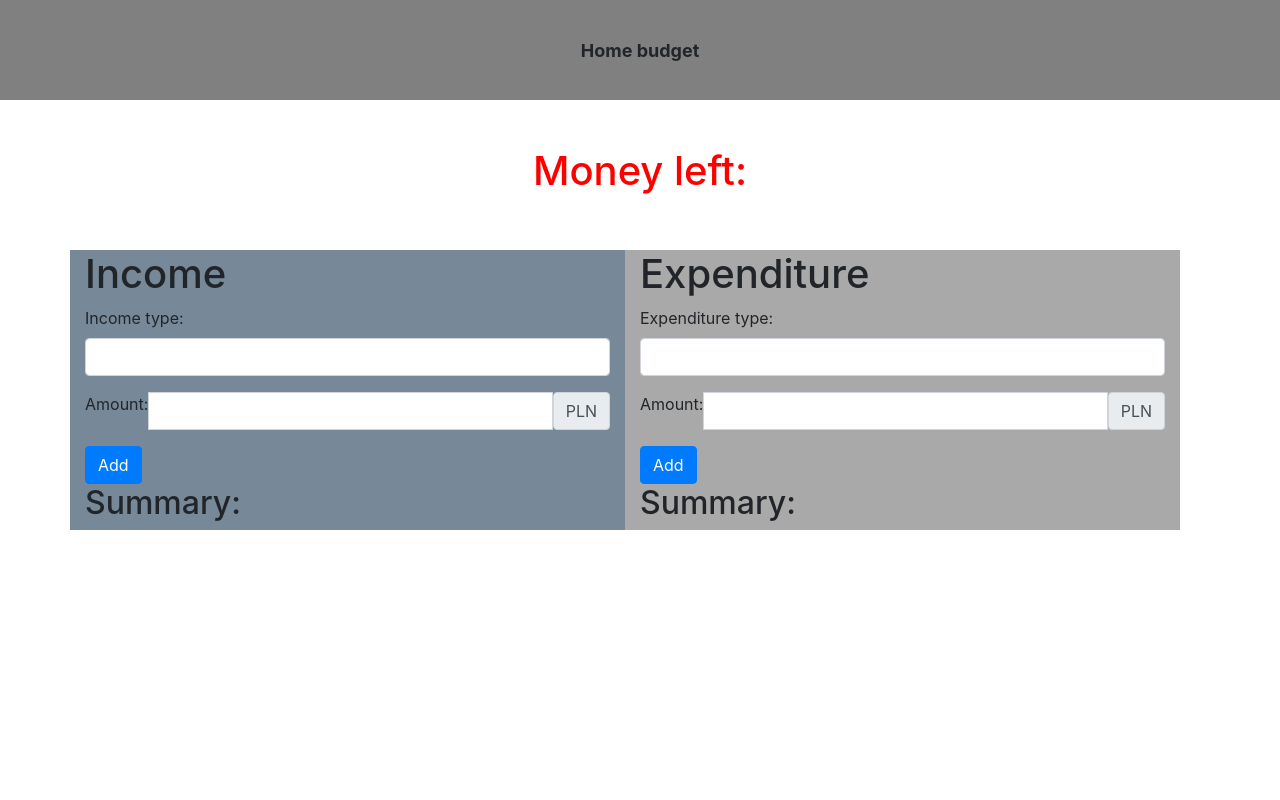
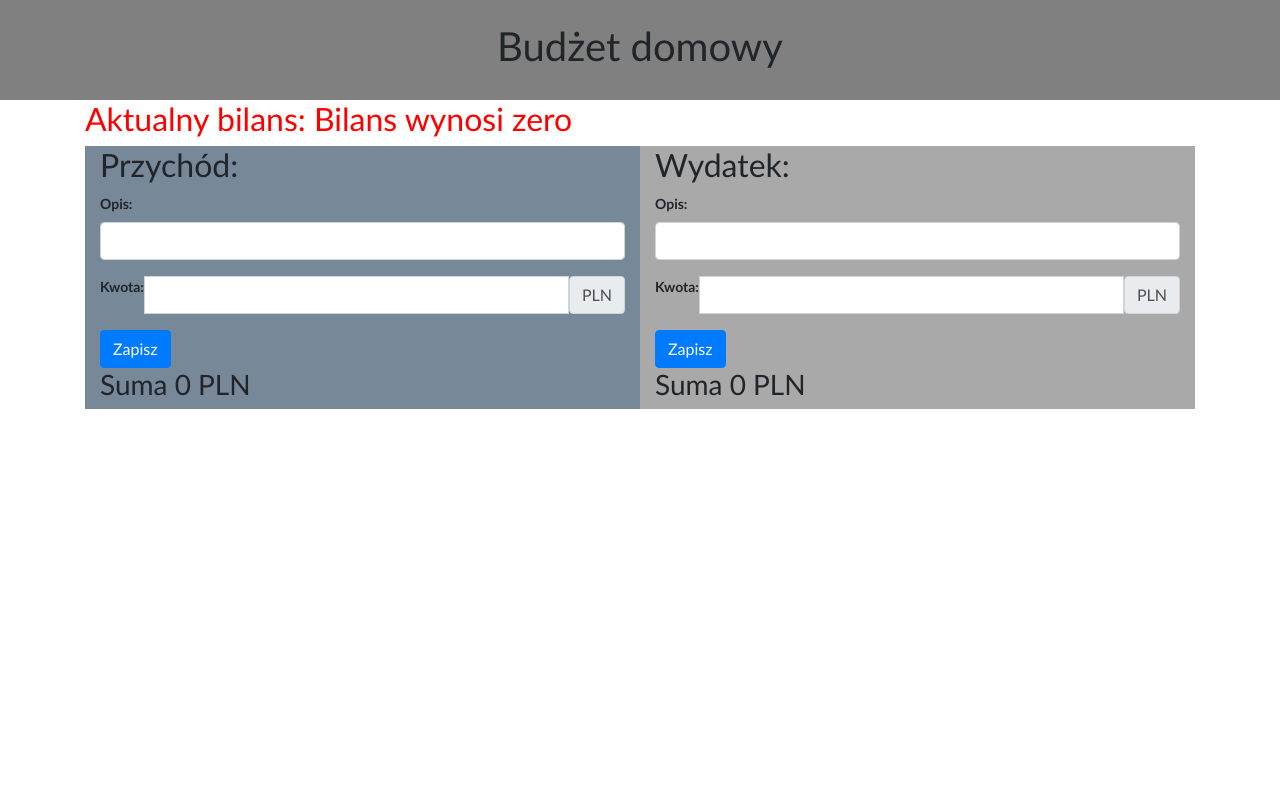
Before and after one commit to DorotaRan/Home-budget, a plain HTML site: page index.html in a window 1280 px wide. Drawn offline with nearby package versions, Linux system fonts and the light colour scheme.

Commit message:
task partially completed - without Local Storage

```diff
--- a/index.html
+++ b/index.html
@@ -10,35 +10,38 @@
 <body>
     <nav></nav>
     <main>
-        <header>Home budget</header>
-        <div class="container" id="mainContainer">
+        <header>
+            <h1>Budżet domowy</h1>
+        </header>
+        <div class='container' id="mainContainer">
             <div id="balansContainer">
                 <div class="logo"></div>
-                <h1>Money left:
+                <h2>Aktualny bilans:
                     <span id="moneyCounter"></span>
-                </h1>
+                </h2>
             </div>
             <div id="InExContainer" class="row">
-                <div id="incomeContainer" class="col-6">
-                    <h1 class="title">Income</h1>
-                    <form id="incomeForm" class="mc-margin-20px">
+
+                <div id="incomeContainer" class="container">
+                    <h2 class="title">Przychód: </h2>
+                    <form id="incomeForm">
                         <div class="form-group" id="incomeType">
-                            <label for="incomeType">Income type: </label>
+                            <label for="incomeType">Opis: </label>
                             <input type="text" class="form-control" id="incomeType">
                             <small id="incomeTypeError" class="input-info-danger"></small>
                         </div>
                         <div class="input-group mb-3" id="incomeAmount">
-                            <label for="incomeAmount">Amount: </label>
+                            <label for="incomeAmount">Kwota: </label>
                             <input type="text" id="incomeAmount" class="form-control" aria-label="Amount (to the nearest PLN)">
-                            <span class="input-group-text">PLN</span>
+                            <span class="input-group-text">PLN </span>
                             <small id="incomeAmountError" class="input-info-danger"></small>
                         </div>
-                        <button type="submit" class="btn btn-primary">Add</button>
+                        <button type="submit" class="btn btn-primary">Zapisz</button>
                     </form>
-                    <div class="mc-margin-20px">
-                        <h2>Summary:
+                    <div>
+                        <h3>Suma
                             <span id="incomeSummary"></span>
-                        </h2>
+                        </h3>
 
                         <div id="incomeSummaryContainer">
                             <ul class="list-group" id="incomeList">
@@ -47,26 +50,26 @@
                     </div>
                 </div>
 
-                <div id="expenditureContainer" class="col-6">
-                    <h1 class="title">Expenditure</h1>
-                    <form id="expenditureForm" class="mc-margin-20px">
+                <div id="expenditureContainer" class="container">
+                    <h2 class="title">Wydatek:</h2>
+                    <form id="expenditureForm">
                         <div class="form-group">
-                            <label for="expenditureType">Expenditure type: </label>
+                            <label for="expenditureType">Opis: </label>
                             <input type="text" class="form-control" id="expenditureType">
                             <small id="expenditureTypeError" class="input-info-danger"></small>
                         </div>
                         <div class="input-group mb-3">
-                            <label for="expenditureAmount">Amount: </label>
+                            <label for="expenditureAmount">Kwota: </label>
                             <input type="text" id="expenditureAmount" class="form-control" aria-label="Amount (to the nearest dollar)">
                             <span class="input-group-text">PLN</span>
                             <small id="expenditureAmountError" class="input-info-danger"></small>
                         </div>
-                        <button type="submit" class="btn btn-primary">Add</button>
+                        <button type="submit" class="btn btn-primary">Zapisz</button>
                     </form>
-                    <div class="mc-margin-20px">
-                        <h2>Summary:
+                    <div>
+                        <h3>Suma
                             <span id="expenditureSummary"></span>
-                        </h2>
+                        </h3>
 
                         <div id="expenditureSummaryContainer">
                             <ul class="list-group" id="expenditureList">
--- a/index.js
+++ b/index.js
@@ -1,24 +1,14 @@
-let incomeUl;
-let expenditureUl;
-let incomeForm;
-let expenditureForm;
-let incomeList = [];
-let expenditureList = [];
-let income;
-let expenditure;
+let incomeList;
+let expenditureList;
 let incomeId = 0;
 let expenditureId = 0;
-let sum;
-let sum2;
 let finalSum = 0;
-
-
-
-document.addEventListener('DOMContentLoaded', () => {
-    incomeUl = document.getElementById('incomeList');
-    expenditureUl = document.getElementById('expenditureList');
-    incomeForm = document.getElementById('incomeForm');
-    expenditureForm = document.getElementById('expenditureForm');
+let totalIncome = 0;
+let totalExpenses = 0
+let incomeUl = document.getElementById('incomeList');
+let expenditureUl = document.getElementById('expenditureList');
+let incomeForm = document.getElementById('incomeForm');
+let expenditureForm = document.getElementById('expenditureForm');
 let incomeTypeError = document.getElementById('incomeTypeError');
 let incomeAmountError = document.getElementById('incomeAmountError');
 let expenditureTypeError = document.getElementById('expenditureTypeError');
@@ -99,7 +89,7 @@ document.addEventListener('DOMContentLoaded', () => {
 
     updateIncomeList();
     updateIncomeCounter()
-        finalBalance()
+    finalBalance();
 
     console.log(newIncomeName);
     console.log(newIncomeAmount);
@@ -111,7 +101,7 @@ document.addEventListener('DOMContentLoaded', () => {
 
     incomeList.forEach((income) => {
         let li = document.createElement('li');
-            li.classList.add('list-group-item', 'd-flex', 'justify-content-between', 'align-items-center', 'flex-container');
+        li.classList.add('list-group-item', 'flex-container', 'align-items-center', 'justify-content-between');
         li.id = `container-${income.id}`;
 
         let main = document.createElement('main');
@@ -144,6 +134,7 @@ document.addEventListener('DOMContentLoaded', () => {
 
         incomeUl.appendChild(li);
     })
+    window.localStorage.setItem('income', JSON.stringify(incomeList));
 }
 
 expenditureForm.addEventListener('submit', (event) => {
@@ -201,7 +192,7 @@ document.addEventListener('DOMContentLoaded', () => {
     })
     updateExpenditureList();
     updateExpenditureCounter()
-        finalBalance()
+    finalBalance();
 }
 
 function onEditExpenditureBtnClicked(currentExpenditure){
@@ -218,7 +209,7 @@ document.addEventListener('DOMContentLoaded', () => {
     let newExpenditureAmountElem = document.getElementById(`saveAmount-${id}`);
     let newExpenditureAmount = newExpenditureAmountElem.value;
 
-        incomeNew = incomeList.find(function(elem){
+    expenditureNew = expenditureList.find(function(elem){
         return elem.id === id;
     })
     expenditureNew.name = newExpenditureName;
@@ -226,7 +217,7 @@ document.addEventListener('DOMContentLoaded', () => {
 
     updateExpenditureList();
     updateExpenditureCounter()
-        finalBalance()
+    finalBalance();
 }
 
 
@@ -236,7 +227,7 @@ document.addEventListener('DOMContentLoaded', () => {
     expenditureList.forEach((expenditure) => {
 
         let li = document.createElement('li');
-            li.classList.add('list-group-item', 'd-flex', 'justify-content-between', 'align-items-center');
+        li.classList.add('list-group-item', 'justify-content-between', 'align-items-center');
         li.id = `container-${expenditure.id}`;
 
         let main = document.createElement('main');
@@ -254,9 +245,7 @@ document.addEventListener('DOMContentLoaded', () => {
         buttonRemove.classList.add('btn', 'btn-danger', 'btn-sm')
         buttonRemove.innerText = "Remove";
         buttonRemove.id = expenditure.id;
-            buttonRemove.addEventListener('click', function(){
-                onRemoveExpenditureBtnClicked(income)
-            });
+        buttonRemove.addEventListener('click', onRemoveExpenditureBtnClicked)
 
         heading.innerText = expenditure.amount + ' PLN';
         paragraph.innerText = expenditure.name;
@@ -270,31 +259,35 @@ document.addEventListener('DOMContentLoaded', () => {
 
         expenditureUl.appendChild(li);
     })
+    window.localStorage.setItem('expenses', JSON.stringify(expenditureList));
 }
-})
 
 function updateIncomeCounter(elem) {
     let incomeCounter=document.getElementById('incomeSummary');
-    sum = 0
+    let sum = 0
+
         incomeList.filter(function(elem){
             sum += Number(elem.amount);
         })
         incomeCounter.innerText  =  sum + ' PLN';
-    return sum
+        totalIncome = sum;
+        window.localStorage.setItem('incomeSum', JSON.stringify(totalIncome));
 }
 
 function updateExpenditureCounter(elem) {
     let expenditureCounter=document.getElementById('expenditureSummary');
-    sum2 = 0
+    let sum2 = 0;
+
         expenditureList.filter(function(elem){
             sum2 += Number(elem.amount);
         })
         expenditureCounter.innerText  =  sum2 + ' PLN';
-    return sum2
+        totalExpenses = sum2;
+        window.localStorage.setItem('expensesSum', JSON.stringify(totalExpenses));
 }
 
 function finalBalance() {
-        finalSum = sum - sum2;
+        finalSum = totalIncome - totalExpenses;
         let finalBalanceField = document.getElementById('moneyCounter')
         finalBalanceField.innerText = '';
              if  (finalSum === 0) {
@@ -304,22 +297,36 @@ function finalBalance() {
              } else {
                 finalBalanceField.innerText = `Możesz wydać jeszcze ${finalSum} PLN`;
              }
+             window.localStorage.setItem('finalResult', JSON.stringify(finalSum));
 }
 
 const getIncomeList = () => {
     if (localStorage.getItem('incomeList')){
         incomeList = JSON.parse(localStorage.getItem('incomeList'));
         updateIncomeList();
+        updateIncomeCounter()
+        finalBalance();
     } else {
         incomeList=[];
     }
+    updateIncomeList();
+    updateIncomeCounter()
+    finalBalance();
 };
+getIncomeList();
+
 
 const getExpenditureList = () => {
     if (localStorage.getItem('expenditureList')){
         expenditureList = JSON.parse(localStorage.getItem('expenditureList'));
         updateExpenditureList();
+        updateExpenditureCounter()
+        finalBalance();
     } else {
         expenditureList=[];
     }
+    updateExpenditureList();
+    updateExpenditureCounter()
+    finalBalance();
 };
+getExpenditureList();
--- a/style.css
+++ b/style.css
@@ -1,11 +1,12 @@
 body {
     margin: 0, auto;
+    font-family: 'Trebuchet MS', 'Lucida Sans Unicode', 'Lucida Grande', 'Lucida Sans', Arial, sans-serif;
+    font-size: 14px;
+    font-weight: 600;
 }
 
 header{
-    font-size: 18px;
-    font-weight: bold;
-    background-color:grey;
+    background-color: grey;
     height: 100px;
     display: flex;
     align-items: center;
@@ -13,22 +14,24 @@ header{
 }
 
 #mainContainer {
-    width: 100%;
-    height: 700px;
+    margin: 0, auto;
+    width: 90%;
+    height: auto;
+    justify-content: center;
+
 }
 
 #balansContainer {
     width: 100%;
-    height: 150px;
-    background-color:white;
-    display: flex;
+    height: auto;
+    background-color: white;
     align-items: center;
     justify-content: center;
     color: red;
-    font-weight: bold;
 }
 
 #InExContainer {
+    margin: 0 auto;
     width: 100%;
     height: auto;
     display: flex;
```
Lines whose indentation alone changed are shown as unchanged.
